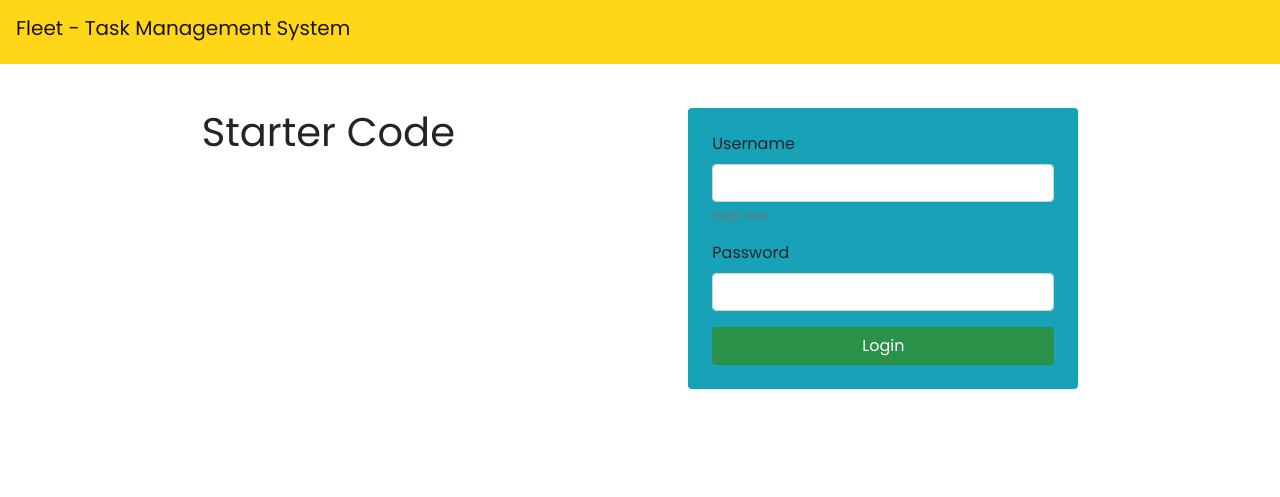
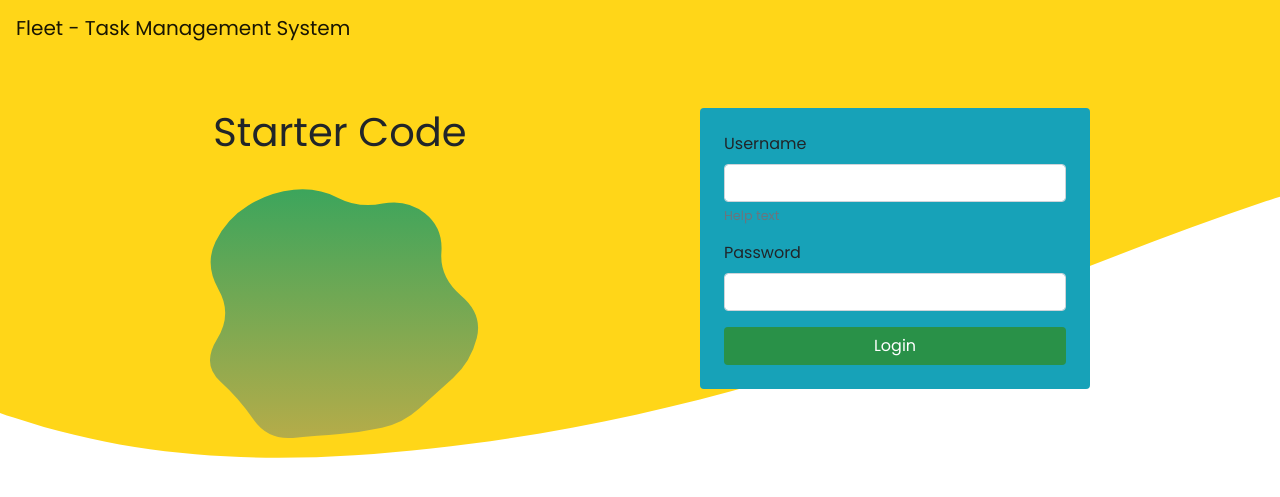
Before and after one commit to rxmii4269/JUTC-Maintainance, a Flask app: page /login in a window 1280 px wide. Shown: the top 497 px of the page. Run offline with Flask 2, Linux system fonts and the light colour scheme; some libraries are stand-ins or nearby versions.

Commit message:
login page

```diff
--- a/app/__init__.py
+++ b/app/__init__.py
@@ -14,7 +14,7 @@ load_dotenv(dotenv_path=dotenv_path)
 
 app = Flask(__name__)
 
-
+app.jinja_env.auto_reload = True
 app.config['TEMPLATES_AUTO_RELOAD'] = os.environ['TEMPLATES_AUTO_RELOAD']
 app.config['SECRET_KEY'] = os.environ['SECRET_KEY']
 app.config['DEBUG'] = os.environ['DEBUG']
--- a/app/assets/scss/index.sass
+++ b/app/assets/scss/index.sass
@@ -14,12 +14,30 @@ html,body
     font-family: $family, Roboto, sans-serif
 
 
-.navbar
+.header
     background-color: $yellow
-
 
 .login-btn
     background-color: $green
 
-body > .d-flex
+body > .wave-container
     padding: 60px 15px 0
+
+main > .container
+    padding: 60px 15px 0
+
+.wave-container
+    background-image: url('/static/img/wave.svg')
+    background-size: cover
+    background-position: center
+
+
+
+.description
+    position: relative
+    text-align: center
+
+
+.description > svg
+    position: relative
+    z-index: 1000
--- a/app/static/css/index.css
+++ b/app/static/css/index.css
@@ -1 +1 @@
-@font-face{font-family:"Poppins";src:url("/static/fonts/Poppins/Poppins-Regular.ttf") format("truetype")}html,body{font-family:"Poppins",Roboto,sans-serif}.navbar{background-color:#ffd618}.login-btn{background-color:#299148}body>.d-flex{padding:60px 15px 0}
+@font-face{font-family:"Poppins";src:url("/static/fonts/Poppins/Poppins-Regular.ttf") format("truetype")}html,body{font-family:"Poppins",Roboto,sans-serif}.header{background-color:#ffd618}.login-btn{background-color:#299148}body>.wave-container{padding:60px 15px 0}main>.container{padding:60px 15px 0}.wave-container{background-image:url("/static/img/wave.svg");background-size:cover;background-position:center}.description{position:relative;text-align:center}.description>svg{position:relative;z-index:1000}
--- a/app/templates/base.html
+++ b/app/templates/base.html
@@ -19,15 +19,16 @@
     {%block css%} {%endblock%}
   </head>
   <body>
+
+    <div {% if request.path == url_for('login') or request.path == '/' %} class="wave-container" {%endif%}>
     {%block header%}
     <header>{%include "header.html"%}</header>
     {%endblock%}
 
-    <div class="d-flex flex-column">
       <main class="container flex-grow-1">
         {% block main%}{%endblock%}
       </main>
-    </div>
+      </div>
 
     <script
       src="{{ url_for('static', filename='js/jquery-3.5.1.min.js') }}"
--- a/app/templates/header.html
+++ b/app/templates/header.html
@@ -1,11 +1,11 @@
-<nav class="navbar navbar-expand-lg navbar-light fixed-top">
-  <h1 class="navbar-brand">Fleet - Task Management System</h1>
+<nav class="navbar header navbar-expand-lg navbar-light fixed-top">
+    <h1 class="navbar-brand">Fleet - Task Management System</h1>
 
-  {% if current_user.is_authenticated%}
+    {% if current_user.is_authenticated%}
 
-   <a class="btn login-btn text-white" href="{{url_for('logout')}}">Logout</a>
+     <a class="btn login-btn text-white ml-auto" href="{{url_for('logout')}}">Logout</a>
 
-  {% endif%}
+    {% endif%}
 
 
-</nav>
+  </nav>
--- a/app/templates/index.html
+++ b/app/templates/index.html
@@ -1,36 +1,49 @@
-{% extends "base.html" %}
-
-
-{%block main%}
+{% extends "base.html" %} {%block main%}
 
 <div class="mt-5">
+  <div
+    class="d-flex flex-column flex-sm-row flex-md-row flex-lg-row flex-xl-row justify-content-start justify-content-md-between justify-content-lg-around"
+  >
+    <div class="description">
+        <h1>Starter Code</h1>
 
-    <div class="d-flex flex-column flex-sm-row flex-md-row flex-lg-row flex-xl-row  justify-content-start justify-content-md-between justify-content-lg-around">
-        <div>
-            <h1>Starter Code</h1>
+<svg viewBox="0 0 500 500" xmlns="http://www.w3.org/2000/svg" width="100%" id="blobSvg">
+  <defs>
+    <linearGradient id="gradient" x1="0%" y1="0%" x2="0%" y2="100%">
+      <stop offset="0%" style="stop-color: rgb(60, 165, 92);"></stop>
+      <stop offset="100%" style="stop-color: rgb(181, 172, 73);"></stop>
+    </linearGradient>
+  </defs>
+  <path id="blob" d="M478,290Q468,330,438.5,356.5Q409,383,382,407.5Q355,432,320,439.5Q285,447,249.5,450Q214,453,171.5,456.5Q129,460,105.5,425.5Q82,391,50.5,362.5Q19,334,45,292Q71,250,47.5,209Q24,168,42.5,129.5Q61,91,97,69Q133,47,173,43Q213,39,247,56.5Q281,74,321,66Q361,58,391.5,82Q422,106,419,147.5Q416,189,452,219.5Q488,250,478,290Z" fill="url(#gradient)"></path>
+</svg>
+
     </div>
+
     <div class="login">
       <div class="bg-info rounded p-4">
         <form action="{{url_for('login')}}" method="post">
           {{form.csrf_token}}
           <div class="form-group">
-                      {{form.username.label}}
-                      {{form.username(class="form-control")}}
-                      <small id="emailHelpId" class="form-text text-muted">Help text</small>
+            {{form.username.label}} {{form.username(class="form-control")}}
+            <small id="emailHelpId" class="form-text text-muted"
+              >Help text</small
+            >
           </div>
 
           <div class="form-group">
-                      {{form.password.label}}
-                      {{form.password(class="form-control")}}
+            {{form.password.label}} {{form.password(class="form-control")}}
           </div>
-                    <button type="submit" name="submit" class="btn login-btn text-white btn-md btn-block">Login</button>
+          <button
+            type="submit"
+            name="submit"
+            class="btn login-btn text-white btn-md btn-block"
+          >
+            Login
+          </button>
         </form>
-
+      </div>
     </div>
   </div>
 </div>
 
-
-</div>
-
 {% endblock%}
```
Also changed, not shown: app/templates/dashboard.html (+8 -0 lines), app/templates/login_header.html (added, +11 -0 lines), app/static/img/blob_11-7-50.svg (added), app/static/img/blob_18-7-9686.svg (added), app/static/img/wave.svg (added). Lines whose indentation alone changed are shown as unchanged.
